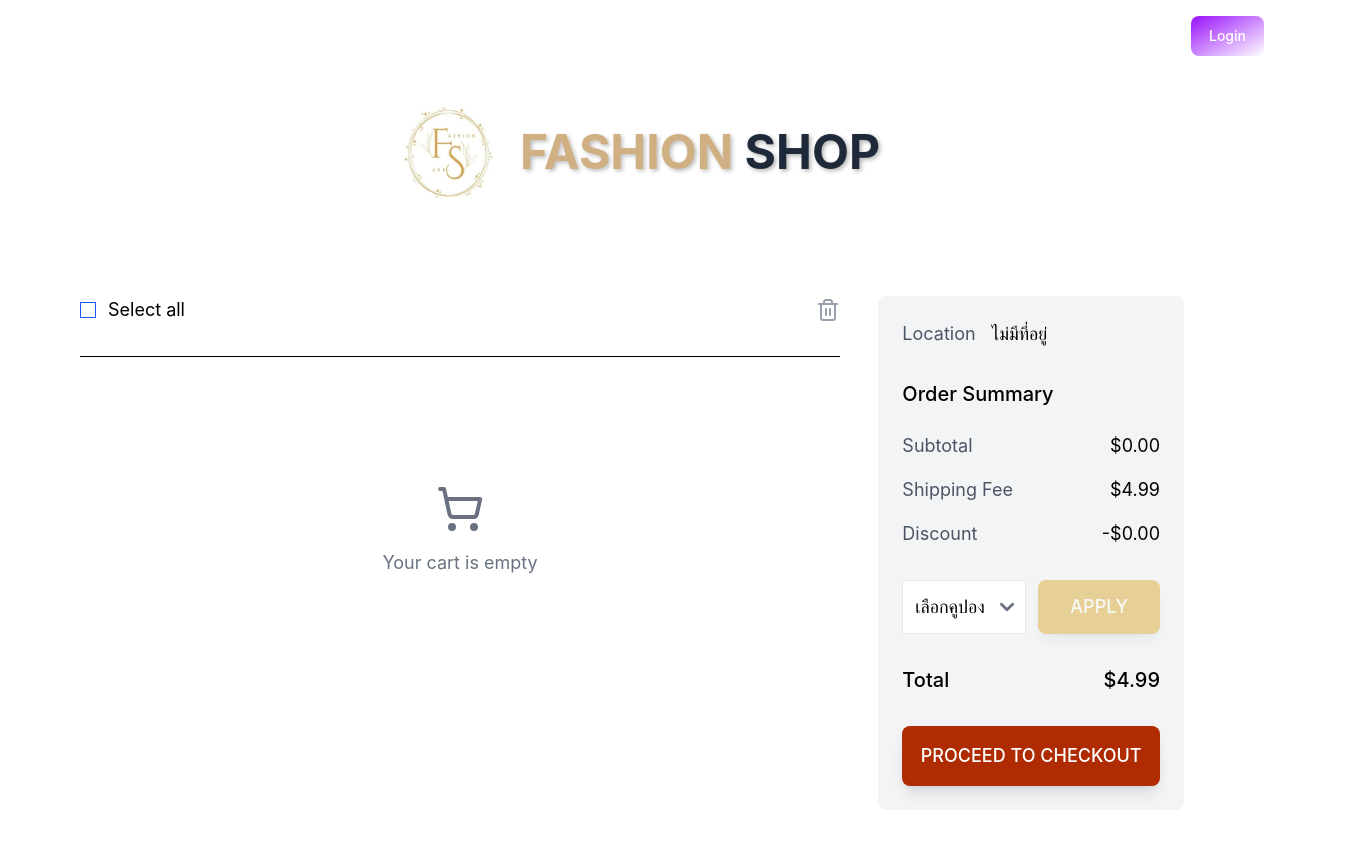
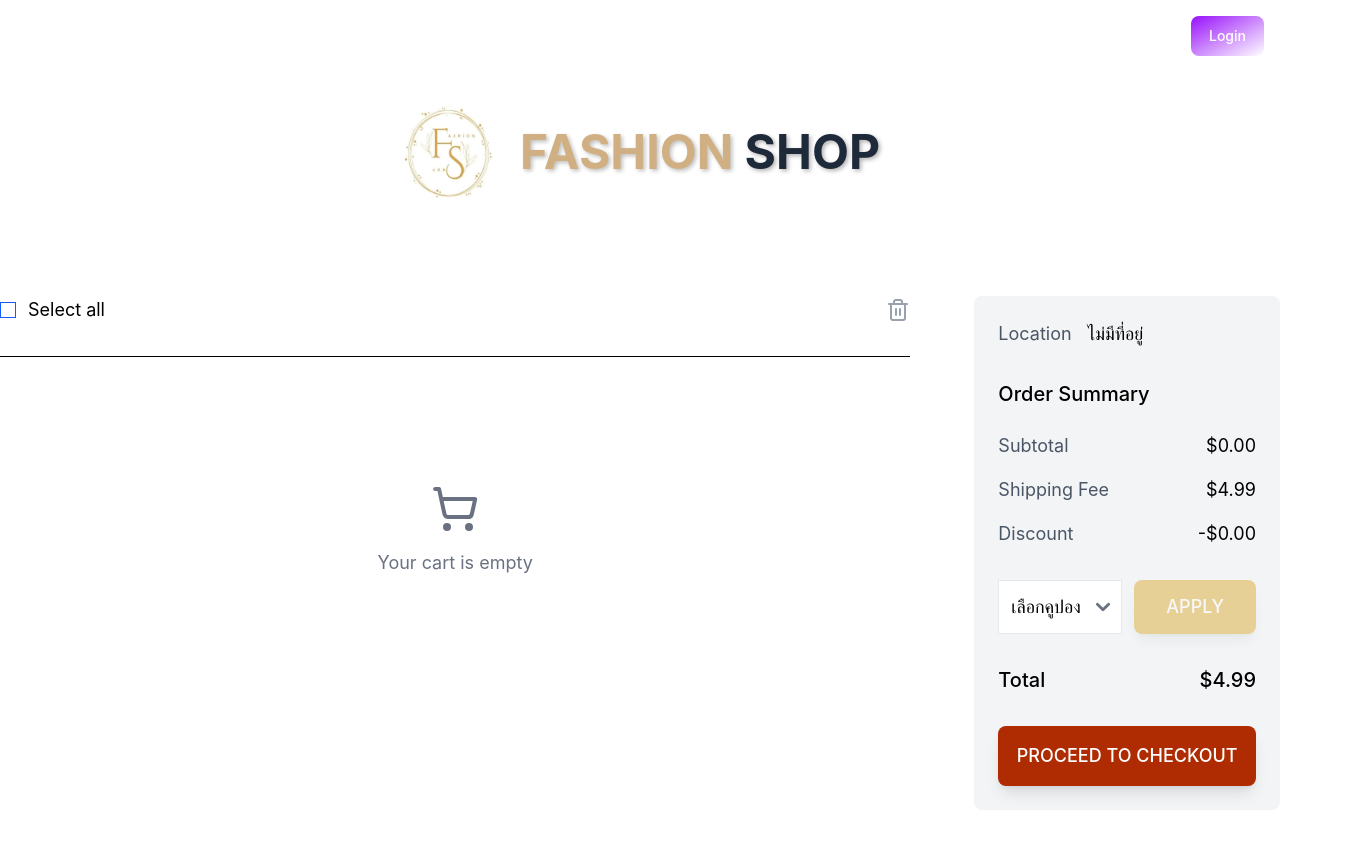
Before and after one commit to Final-project4/Final_Project_Shop, a React (Create React App) app in the folder frontend/: page /cart in a window 1280 px wide. Shown: the top 844 px of the page, 1360 px wide, since content can reach past the window. Built offline with nearby package versions, Linux system fonts and the light colour scheme.

Commit message:
edit layer cart

```diff
--- a/frontend/src/CartComponent/Cart.js
+++ b/frontend/src/CartComponent/Cart.js
@@ -11,7 +11,7 @@ import { useAuth } from "../context/AuthContext";
 
 const Cart = () => {
   const { userInfo } = useAuth();
-  console.log("user",userInfo)
+  console.log("user", userInfo);
   const [cartItems, setCartItems] = useState([]);
   const [isApplyButtonActive, setIsApplyButtonActive] = useState(false);
   const [isCheckoutButtonActive, setIsCheckoutButtonActive] = useState(false);
@@ -436,7 +436,7 @@ const Cart = () => {
   }, [userInfo]);
 
   return (
-    <div className="min-h-screen bg-white">
+    <div className="min-h-screen max-w bg-white ">
       {/* Logo */}
       <div className="container mx-auto py-8">
         <div className="flex flex-col items-center">
@@ -456,17 +456,14 @@ const Cart = () => {
           </div>
         </div>
       </div>
-
+<div className="disabled">
       {/* Cart Content */}
-      <div
-        className="container mx-auto pb-16"
-        style={{ marginTop: "4rem", transform: "translateX(5rem)" }}
-      >
-        <div className="flex flex-col lg:flex-row gap-16 justify-between">
+        <div className="container mx-auto pb-16" style={{ marginTop: "4rem" }}>
+          <div className="container flex flex-col lg:flex-row gap-16 ">
             {/* Cart Items */}
-          <div style={{ width: "760px", flexShrink: 0 }}>
-            <Card className="bg-white shadow-sm">
-              <CardContent className="p-6">
+            <div className="w-full mx-10">
+              <Card className="bg-white shadow-sm w-full">
+                <CardContent className="p-6 w-full">
                   <div className="flex items-center justify-between mb-8">
                     <div className="flex items-center gap-3">
                       <Checkbox
@@ -512,6 +509,7 @@ const Cart = () => {
             </div>
 
             {/* Order Summary */}
+            <div className="w-[40%] mx-10">
               <OrderSummary
                 userAddress={userAddress}
                 subtotal={subtotal}
@@ -528,6 +526,8 @@ const Cart = () => {
               />
             </div>
           </div>
+        </div>
+        </div>
         {isCheckoutPopupOpen && (
           <CheckoutPopup
             items={cartItems.filter((item) => item.selected)}
--- a/frontend/src/CartComponent/OrderSummary.js
+++ b/frontend/src/CartComponent/OrderSummary.js
@@ -1,10 +1,23 @@
-import React from 'react';
+import React from "react";
 import { Card, CardContent } from "../components/ui/card";
 
-const OrderSummary = ({ userAddress, subtotal, shippingFee, discountAmount, calculateTotal, coupons, selectedCoupon, setSelectedCoupon, handleApplyVoucher, isApplyButtonActive, handleProceedToCheckout, isCheckoutButtonActive }) => {
+const OrderSummary = ({
+  userAddress,
+  subtotal,
+  shippingFee,
+  discountAmount,
+  calculateTotal,
+  coupons,
+  selectedCoupon,
+  setSelectedCoupon,
+  handleApplyVoucher,
+  isApplyButtonActive,
+  handleProceedToCheckout,
+  isCheckoutButtonActive,
+}) => {
   return (
-    <div className="lg:w-[300px]" style={{ transform: 'translateX(-11rem)' }}>
-      <Card className="bg-gray-50 sticky top-4">
+    <div className="lg:w-[40%] " >
+      <Card className="bg-gray-50 top-4">
         <CardContent className="p-8">
           <div className="bg-gray-100 p-6 rounded-lg space-y-8">
             <div className="flex items-center gap-4">
@@ -35,16 +48,19 @@ const OrderSummary = ({ userAddress, subtotal, shippingFee, discountAmount, calc
                 className="flex-1 bg-white border border-gray-200 py-3 text-lg"
               >
                 <option value="">เลือกคูปอง</option>
-                {Array.isArray(coupons) && coupons.map(coupon => (
-                  <option key={coupon.id} value={coupon.code}>{coupon.code}</option>
-                ))}
+                {Array.isArray(coupons) &&
+                  coupons.map((coupon) => (
+                    <option key={coupon.id} value={coupon.code}>
+                      {coupon.code}
+                    </option>
+                  ))}
               </select>
               <button
                 type="button"
                 onClick={(e) => handleApplyVoucher(e)}
                 style={{
-                  backgroundColor: isApplyButtonActive ? '#8B4513' : '#DAA520',
-                  opacity: '0.45',
+                  backgroundColor: isApplyButtonActive ? "#8B4513" : "#DAA520",
+                  opacity: "0.45",
                 }}
                 className="text-white px-8 py-3 rounded-lg font-medium text-lg shadow-lg transition-colors duration-200 cursor-pointer"
               >
@@ -59,7 +75,7 @@ const OrderSummary = ({ userAddress, subtotal, shippingFee, discountAmount, calc
               type="button"
               onClick={(e) => handleProceedToCheckout(e)}
               style={{
-                backgroundColor: isCheckoutButtonActive ? '#800000' : '#AF2C02',
+                backgroundColor: isCheckoutButtonActive ? "#800000" : "#AF2C02",
               }}
               className="w-full text-white py-4 rounded-lg font-medium text-lg shadow-lg transition-colors duration-200 cursor-pointer"
             >
--- a/frontend/src/context/AuthContext.js
+++ b/frontend/src/context/AuthContext.js
@@ -19,7 +19,6 @@ export const AuthProvider = ({ children }) => {
           Authorization: `Bearer ${token}`,
         },
       });
-      console.log(response)
       if (!response.ok) {
         throw new Error("Failed to fetch user data");
       }
```
Also changed, not shown: 2 other files (tests, documents, lock files or other folders). Lines whose indentation alone changed are shown as unchanged.
